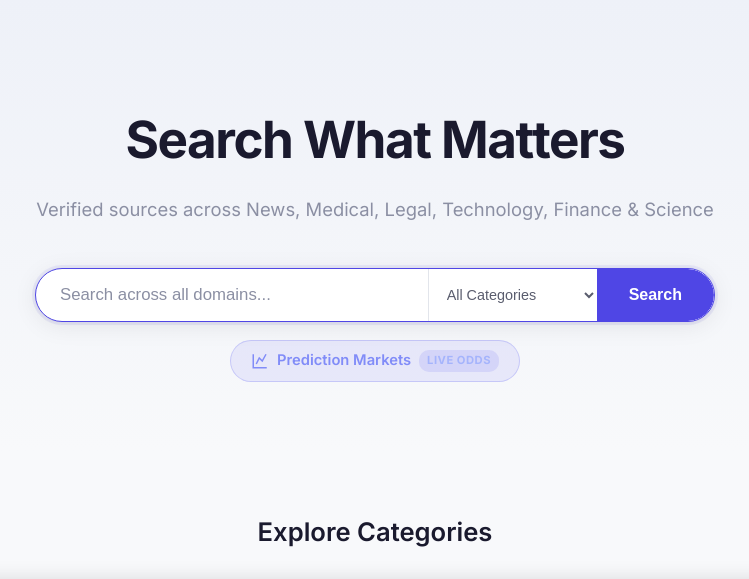
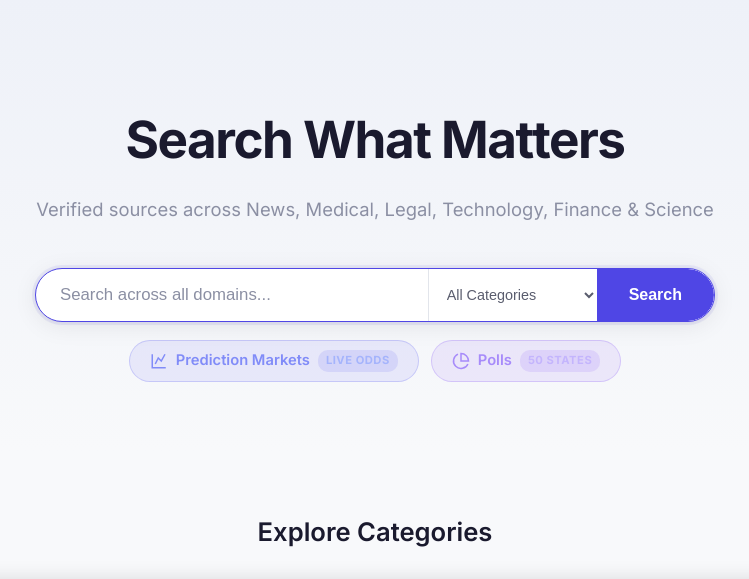
Before and after one commit to Markproto/searchengine, a Flask app: page / in a window 1280 px wide. Shown: the part 62-641 px from the top of the page, without its empty margins (265-1014 px from the left). Run offline with Flask 3, Linux system fonts and the light colour scheme; data that the repository does not hold is empty.

Commit message:
Add Polls featured link beside Prediction Markets below search bar
Both categories now appear side-by-side under the homepage search:
Prediction Markets (indigo, Live Odds) | Polls (purple, 50 States)

Co-Authored-By: Claude Opus 4.6 (1M context) <noreply@anthropic.com>

```diff
--- a/profoundd/frontend/static/css/style.css
+++ b/profoundd/frontend/static/css/style.css
@@ -245,11 +245,7 @@ main { flex: 1; }
 }
 .search-btn:hover { background: var(--accent-hover); }
 
-/* --- Featured Polymarket Link (below search bar) --- */
-.hero-featured {
-    margin-top: 18px;
-    text-align: center;
-}
+/* --- Featured Links (below search bar) --- */
 .featured-polymarket-link {
     display: inline-flex;
     align-items: center;
@@ -271,6 +267,28 @@ main { flex: 1; }
 }
 .featured-polymarket-link svg {
     stroke: #818cf8;
+}
+.featured-polls-link {
+    display: inline-flex;
+    align-items: center;
+    gap: 8px;
+    padding: 8px 20px;
+    background: rgba(139, 92, 246, 0.1);
+    border: 1px solid rgba(139, 92, 246, 0.25);
+    border-radius: 50px;
+    color: #a78bfa;
+    text-decoration: none;
+    font-size: 0.92rem;
+    font-weight: 600;
+    transition: all 0.2s ease;
+}
+.featured-polls-link:hover {
+    background: rgba(139, 92, 246, 0.18);
+    border-color: rgba(139, 92, 246, 0.4);
+    transform: translateY(-1px);
+}
+.featured-polls-link svg {
+    stroke: #a78bfa;
 }
 .featured-badge {
     font-size: 0.7rem;
@@ -281,6 +299,17 @@ main { flex: 1; }
     border-radius: 10px;
     background: rgba(99, 102, 241, 0.15);
     color: #a5b4fc;
+}
+.featured-badge-polls {
+    background: rgba(139, 92, 246, 0.15);
+    color: #c4b5fd;
+}
+.hero-featured {
+    display: flex;
+    justify-content: center;
+    gap: 12px;
+    flex-wrap: wrap;
+    margin-top: 18px;
 }
 
 /* --- Category Cards --- */
--- a/profoundd/frontend/templates/index.html
+++ b/profoundd/frontend/templates/index.html
@@ -43,6 +43,11 @@
                 <svg viewBox="0 0 24 24" width="18" height="18" fill="none" stroke="currentColor" stroke-width="2"><path d="M3 3v18h18"/><path d="M7 16l4-8 4 4 5-9"/></svg>
                 <span>Prediction Markets</span>
                 <span class="featured-badge">Live Odds</span>
+            </a>
+            <a href="/category/polls" class="featured-polls-link">
+                <svg viewBox="0 0 24 24" width="18" height="18" fill="none" stroke="currentColor" stroke-width="2"><path d="M21.21 15.89A10 10 0 1 1 8 2.83"/><path d="M22 12A10 10 0 0 0 12 2v10z"/></svg>
+                <span>Polls</span>
+                <span class="featured-badge featured-badge-polls">50 States</span>
             </a>
         </div>
     </div>
```
